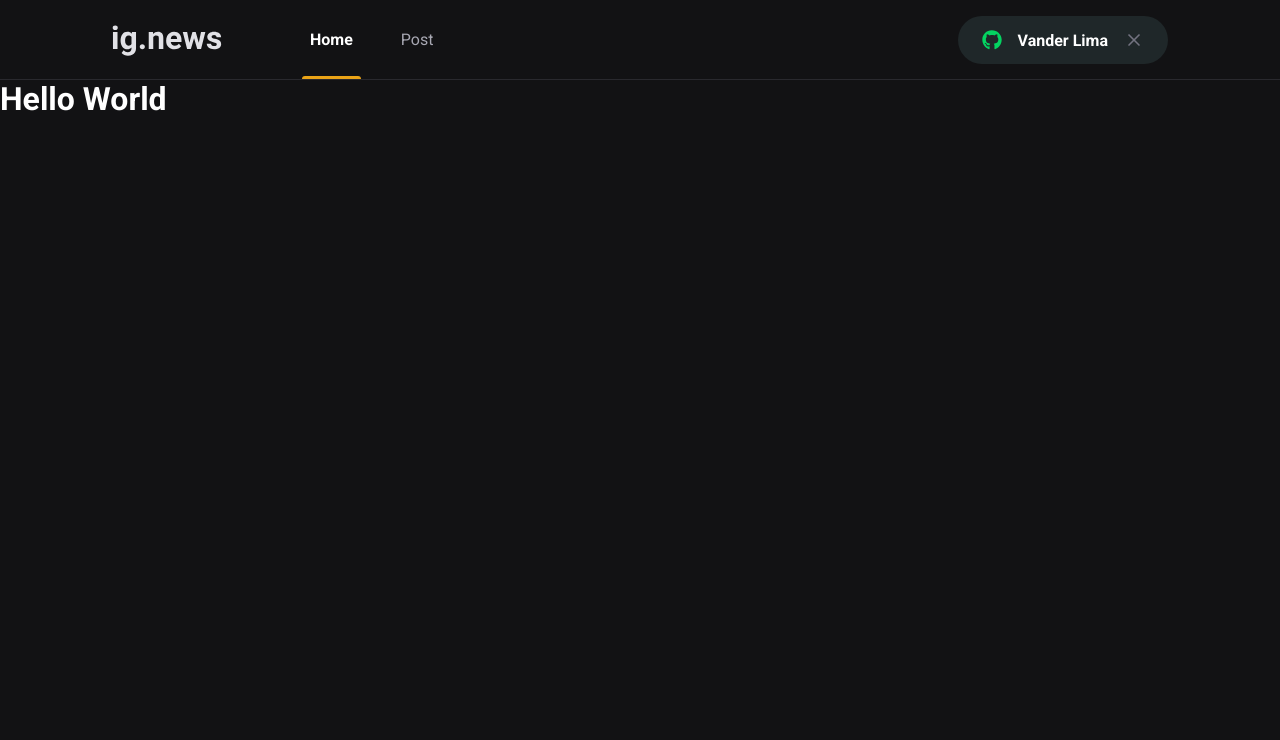
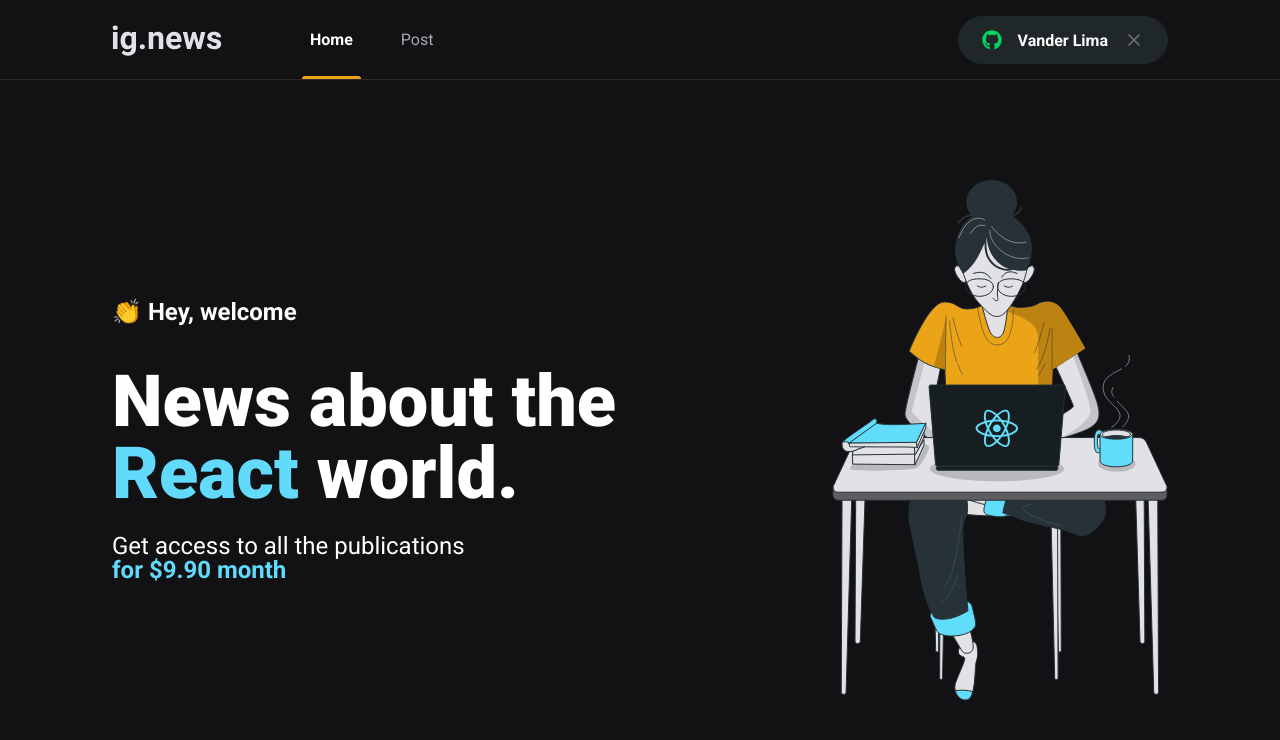
Before and after one commit to vanderL/ignews, a Next.js app: page / in a window 1280 px wide. Shown: the top 740 px of the page. Built offline with nearby package versions, Linux system fonts and the light colour scheme.

Commit message:
Page: Home

```diff
--- /dev/null
+++ b/src/pages/home.module.scss
@@ -0,0 +1,41 @@
+.contentContainer {
+  max-width: 1120px;
+  margin: 0 auto;
+  padding: 0 2rem;
+  height: calc(100vh - 5rem);
+
+  display: flex;
+  align-items: center;
+  justify-content: space-between;
+}
+
+.hero {
+  max-width: 600px;
+
+  > span {
+    font-size: 1.5rem;
+    font-weight: bold;
+  }
+
+  h1 {
+    font-size: 4.5rem;
+    line-height: 4.5rem;
+    font-weight: 900;
+    margin-top: 2.5rem;
+
+    span {
+      color: var(--cyan-500);
+    }
+  }
+
+  p {
+    font-size: 1.5rem;
+    line-height: 1.5rem;
+    margin-top: 1.5rem;
+
+    span {
+      color: var(--cyan-500);
+      font-weight: bold;
+    }
+  }
+}
--- a/src/pages/index.tsx
+++ b/src/pages/index.tsx
@@ -1,15 +1,24 @@
 import Head from 'next/head';
 
+import styles from './home.module.scss'
 
 export default function Home() {
   return (
     <>
       <Head>
-        <title>Início | ig.news</title>
+        <title>Home | ig.news</title>
       </Head>
-      <h1>
-        Hello World
-      </h1>
+      <main className={styles.contentContainer}>
+        <section className={styles.hero}>
+          <span>👏 Hey, welcome</span>
+          <h1>News about the <span>React</span> world.</h1>
+          <p>Get access to all the publications <br />
+            <span>for $9.90 month</span>
+          </p>
+        </section>
+
+        <img src="/images/avatar.svg" alt="avatar" />
+      </main>
     </>
   )
 }
--- a/src/pages/products.js
+++ /dev/null
@@ -1,5 +0,0 @@
-export default function Products() {
-  return (
-    <h1>Products</h1>
-  )
-}
```
